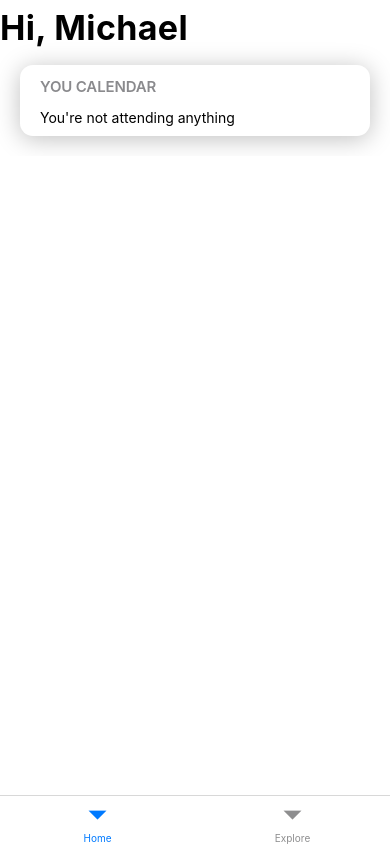
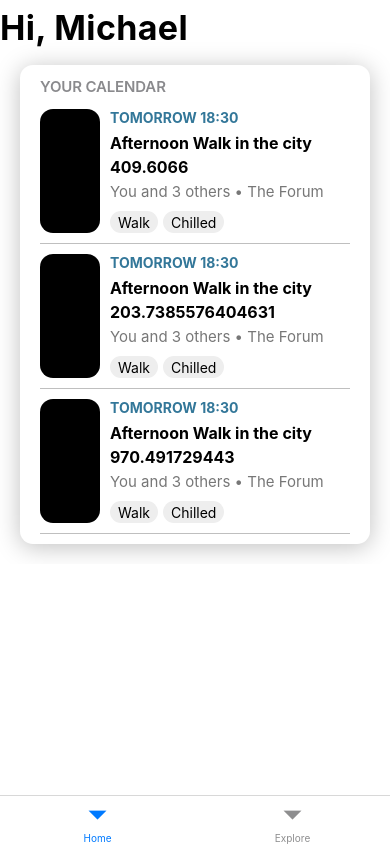
Before and after one commit to masmithdev/NorwichSocial-MobileApp, a React Native app: screen /Explore in a window 390 px wide. Built offline with nearby package versions, Linux system fonts and the light colour scheme.

Commit message:
Playing with components.... ick

```diff
--- a/src/components/Calendar.tsx
+++ b/src/components/Calendar.tsx
@@ -1,5 +1,5 @@
 import React from 'react';
-import { StyleSheet, Text, View } from 'react-native';
+import { StyleSheet, View } from 'react-native';
 import useThemeStyles from '../globals/useThemeStyles';
 import CalendarList from './CalendarList';
 import Card from './Card';
@@ -11,7 +11,7 @@ const Calendar = () => {
     <View style={styles.wrapper}>
       <Card style={themeStyles.backgroundCard}>
         <View style={styles.main}>
-          <CardHeader>You Calendar</CardHeader>
+          <CardHeader>Your Calendar</CardHeader>
           <CalendarList limit={10} />
         </View>
       </Card>
--- a/src/components/CalendarList.tsx
+++ b/src/components/CalendarList.tsx
@@ -1,8 +1,9 @@
 import React from 'react';
 import { useEventItemStore } from '../stores/EventItemStoreProvider';
 import { observer } from 'mobx-react-lite';
-import ListItem from './ListItem';
-import { Text, View } from 'react-native';
+import CondensedListEventItem from './CondensedListEventItem';
+import CondensedList from './CondensedList';
+import { Text } from 'react-native';
 
 type Props = {
   limit: number;
@@ -13,12 +14,14 @@ const CalendarList = observer(({ limit = 100 }: Props) => {
 
   const items = attendingItems
     .slice(0, limit)
-    .map(x => <ListItem key={x.id} item={x} />);
+    .map(x => <CondensedListEventItem key={x.id} item={x} />);
 
-  if (items && items.length > 0) {
-    return <View>{items}</View>;
-  }
-  return <Text>You're not attending anything</Text>;
+  return (
+    <CondensedList
+      items={items}
+      fallback={<Text>You're not scheduled to attend anything yet.</Text>}
+    />
+  );
 });
 
 export default CalendarList;
--- /dev/null
+++ b/src/components/CondensedList.tsx
@@ -0,0 +1,19 @@
+import React, { ReactNode } from 'react';
+import { View } from 'react-native';
+
+interface Props {
+  items?: Array<ReactNode>;
+  fallback?: React.ReactNode;
+}
+
+const CondensedList = ({ items, fallback }: Props) => {
+  if (items && items.length > 0) {
+    return <View>{items}</View>;
+  } else if (fallback) {
+    return <View>{fallback}</View>;
+  } else {
+    return null;
+  }
+};
+
+export default CondensedList;
--- /dev/null
+++ b/src/components/CondensedListEventItem.tsx
@@ -0,0 +1,104 @@
+import React from 'react';
+import { observer } from 'mobx-react-lite';
+import { StyleSheet, Text, View } from 'react-native';
+import EventItem from '../stores/EventItem';
+
+type Props = {
+  item: EventItem;
+};
+
+const CondensedListEventItem = observer(({ item }: Props) => {
+  return (
+    <View style={styles.wrapper}>
+      <View style={{ flex: 1 }}>
+        <View style={{ flexDirection: 'row' }}>
+          <View
+            style={{
+              backgroundColor: '#000',
+              width: 60,
+              aspectRatio: 1,
+              marginTop: 0,
+              marginRight: 10,
+              borderRadius: 13,
+            }}
+          />
+          <View style={{ flex: 1 }}>
+            <Text
+              style={{
+                textTransform: 'uppercase',
+                color: '#379',
+                fontSize: 14,
+                fontWeight: '700',
+                marginBottom: 5,
+              }}>
+              Tomorrow 18:30
+            </Text>
+            <Text
+              style={{
+                color: '#000',
+                fontSize: 16,
+                fontWeight: '700',
+                marginBottom: 3,
+                lineHeight: 24,
+              }}
+              numberOfLines={2}>
+              {item.title}
+            </Text>
+            <Text
+              style={{
+                color: '#777',
+                fontSize: 15,
+                fontWeight: '400',
+                marginBottom: 10,
+              }}>
+              You and 3 others &bull; The Forum
+            </Text>
+            <View
+              style={{
+                flexDirection: 'row',
+                alignItems: 'flex-start',
+              }}>
+              <View
+                style={{
+                  backgroundColor: '#eee',
+                  paddingHorizontal: 8,
+                  alignItems: 'center',
+                  justifyContent: 'center',
+                  height: 22,
+                  borderRadius: 18,
+                  marginRight: 5,
+                }}>
+                <Text>Walk</Text>
+              </View>
+              <View
+                style={{
+                  backgroundColor: '#eee',
+                  paddingHorizontal: 8,
+                  alignItems: 'center',
+                  justifyContent: 'center',
+                  height: 22,
+                  borderRadius: 18,
+                  marginRight: 5,
+                }}>
+                <Text>Chilled</Text>
+              </View>
+            </View>
+          </View>
+        </View>
+      </View>
+    </View>
+  );
+});
+
+export default CondensedListEventItem;
+
+const styles = StyleSheet.create({
+  wrapper: {
+    width: '100%',
+    flexDirection: 'row',
+    alignItems: 'center',
+    paddingVertical: 10,
+    borderBottomColor: '#7777',
+    borderBottomWidth: StyleSheet.hairlineWidth,
+  },
+});
--- a/src/components/ExploreList.tsx
+++ b/src/components/ExploreList.tsx
@@ -1,7 +1,7 @@
 import React from 'react';
 import { useEventItemStore } from '../stores/EventItemStoreProvider';
 import { observer } from 'mobx-react-lite';
-import ListItem from './ListItem';
+import CondensedListEventItem from './CondensedListEventItem';
 import { View } from 'react-native';
 
 type Props = {
@@ -13,7 +13,7 @@ const ExploreList = observer(({ limit = 1000 }: Props) => {
 
   const items = itemStore.items
     .slice(0, limit)
-    .map(x => <ListItem key={x.id} item={x} />);
+    .map(x => <CondensedListEventItem key={x.id} item={x} />);
 
   return <View>{items}</View>;
 });
--- a/src/components/ListItem.tsx
+++ /dev/null
@@ -1,29 +0,0 @@
-import React from 'react';
-import { observer } from 'mobx-react-lite';
-import { Text, TouchableHighlight, View } from 'react-native';
-import EventItem from '../stores/EventItem';
-import { action } from 'mobx';
-
-type Props = {
-  item: EventItem;
-};
-
-const ListItem = observer(({ item }: Props) => {
-  return (
-    <View
-      style={{
-        width: '100%',
-        flexDirection: 'row',
-        justifyContent: 'space-between',
-        marginBottom: 10,
-      }}>
-      <Text style={{ width: 200 }}>{item.title}</Text>
-      <TouchableHighlight
-        onPress={action(() => (item.attending = !item.attending))}>
-        <Text style={{}}>{item.attending ? 'Yes' : 'No'}</Text>
-      </TouchableHighlight>
-    </View>
-  );
-});
-
-export default ListItem;
--- a/src/components/text/CardHeader.tsx
+++ b/src/components/text/CardHeader.tsx
@@ -22,7 +22,6 @@ const styles = StyleSheet.create({
     fontWeight: '600',
     letterSpacing: -0.15,
     lineHeight: 24,
-    marginBottom: 10,
     textTransform: 'uppercase',
     color: '#8a8a8d',
   },
--- a/src/stores/EventItemStoreProvider.tsx
+++ b/src/stores/EventItemStoreProvider.tsx
@@ -24,8 +24,9 @@ export const useEventItemStore = () => React.useContext(EventItemStoreContext);
 for (let i: number = 0; i < 100; i++) {
   eventItemStore.insertOrUpdate(
     Math.random() * 1000 + '',
-    'Afternoon Walk in the city' + Math.random() * 1000,
-    false,
+    'Afternoon Walk in the city ' +
+      (Math.random() * 1000 + '').substring(0, Math.random() * 20),
+    Math.random() > 0.95,
     Math.random() * 1000,
     Math.random() * 1000,
   );
```
